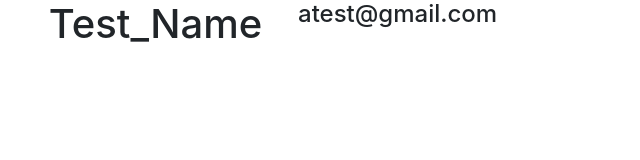
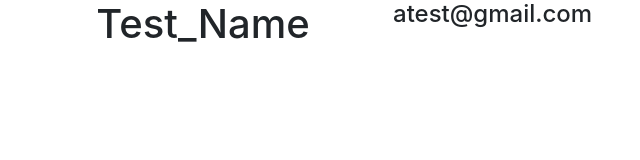
Before and after one commit to alexwadepdx/alexwadepdx.github.io, a plain HTML site: page index.html in a window 1280 px wide. Shown: the whole page, without its empty margins (57-697 px from the left). Drawn offline with nearby package versions, Linux system fonts and the light colour scheme.

Commit message:
update website

```diff
--- a/index.html
+++ b/index.html
@@ -9,9 +9,9 @@
     <body>
         <div class="container">
             <div class="row">
-            <h1 class="text-center col-sm-3">Test_Name</h1>
+            <h1 class="text-center col-sm-4">Test_Name</h1>
             <div class="row">
-            <h4 class="text-center col-sm-3">atest@gmail.com</h4>
+            <h4 class="text-center col-sm-8">atest@gmail.com</h4>
             </div>
             </div>
         </div>
```
